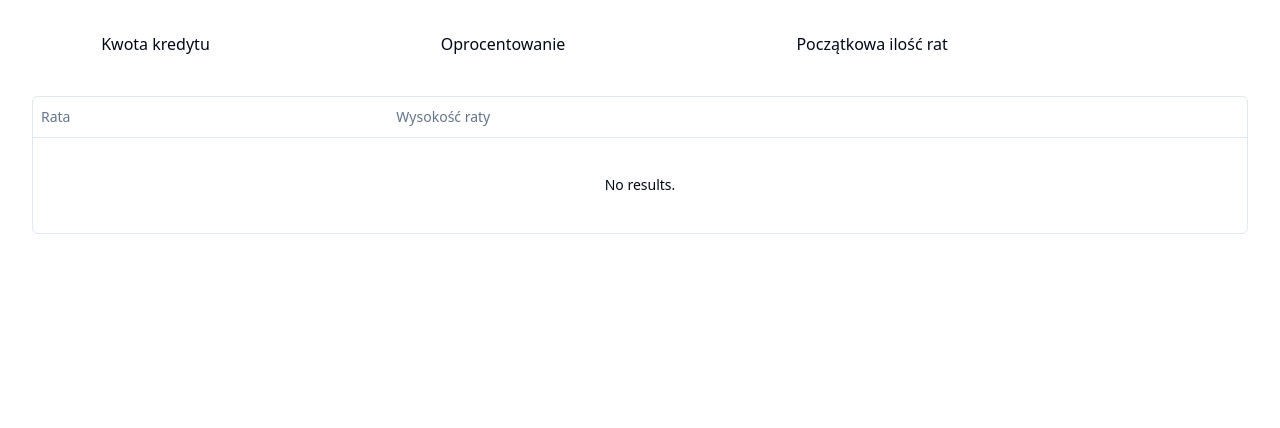
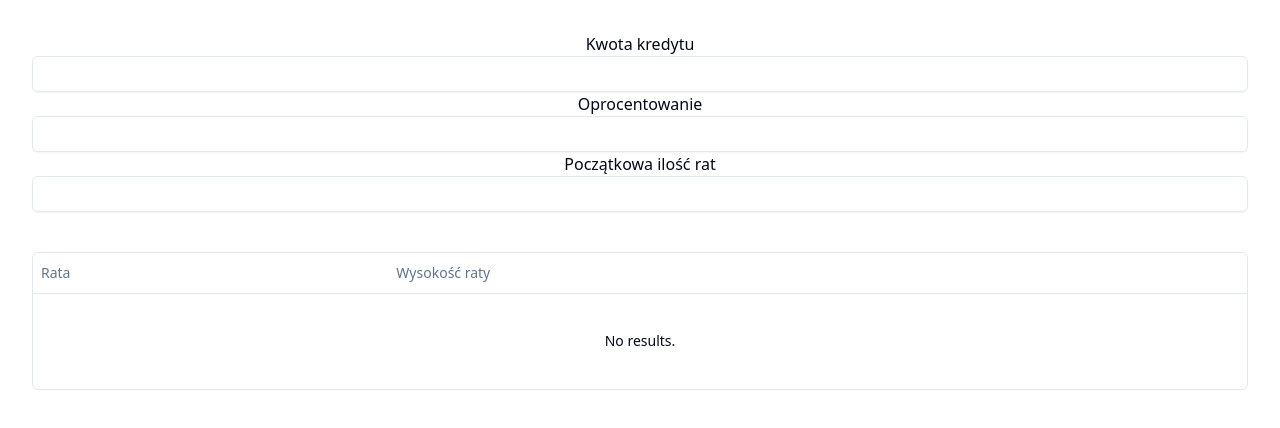
Before and after one commit to JinLisek/credit-calc, a React (Vite) app: page / in a window 1280 px wide. Shown: the top 428 px of the page. Built offline with nearby package versions, Linux system fonts and the light colour scheme.

Commit message:
Use shadcn input

```diff
--- a/src/App.tsx
+++ b/src/App.tsx
@@ -2,6 +2,7 @@ import { useState } from "react";
 
 import "@/App.css";
 
+import { Input } from "@/components/ui/input";
 import { DataTable } from "@/components/ui/data-table";
 import { ColumnDef } from "@tanstack/react-table";
 
@@ -90,26 +91,26 @@ function App() {
       <div>
         <label>
           Kwota kredytu
-          <input
+          <Input
             value={rawLoanAmount}
             onChange={(e) => onChangeLoanAmount(e.target.value)}
-          ></input>
+          ></Input>
           {loanAmountError && <div>{loanAmountError}</div>}
         </label>
         <label>
           Oprocentowanie
-          <input
+          <Input
             value={rawInterestRate}
             onChange={(e) => onChangeInterestRate(e.target.value)}
-          ></input>
+          ></Input>
           {interestRateError && <div>{interestRateError}</div>}
         </label>
         <label>
           Początkowa ilość rat
-          <input
+          <Input
             value={rawNumberOfInstallments}
             onChange={(e) => onChangeNumberOfInstallments(e.target.value)}
-          ></input>
+          ></Input>
           {numberOfInstallmentsError && <div>{numberOfInstallmentsError}</div>}
         </label>
       </div>
```
